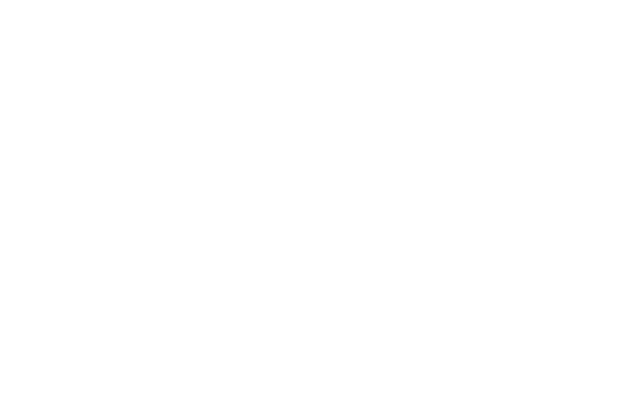
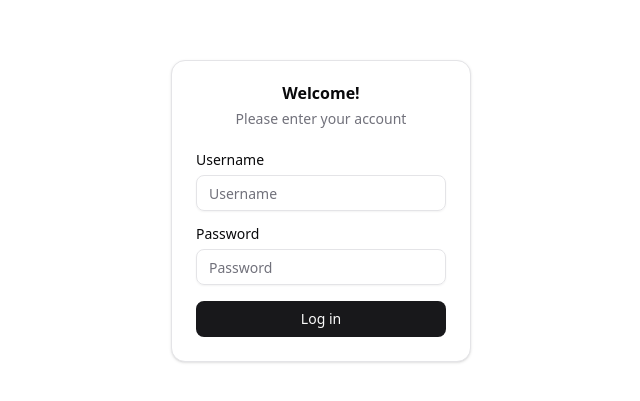
Before and after one commit to angeloyana-pub/hpe-system, a React (Vite) app in the folder client/: page /login in a window 1280 px wide. Before the commit this address had no page. Shown: the part 189-590 px from the top of the page, without its empty margins (319-959 px from the left). Built offline with nearby package versions, Linux system fonts and the light colour scheme.

Commit message:
feat: create login ui

```diff
--- a/client/src/App.jsx
+++ b/client/src/App.jsx
@@ -8,6 +8,7 @@
 import Purchases from './routes/(app)/purchases/page';
 import Suppliers from './routes/(app)/suppliers/page';
 import Tags from './routes/(app)/tags/page';
+import Login from './routes/(auth)/login/page';
 
 const queryClient = new QueryClient();
 
@@ -16,6 +17,7 @@
     <QueryClientProvider client={queryClient}>
       <BrowserRouter>
         <Routes>
+          <Route path="/login" element={<Login />} />
           <Route element={<AppLayout />}>
             <Route path="/parts" element={<Parts />} />
             <Route path="/tags" element={<Tags />} />
--- /dev/null
+++ b/client/src/routes/(auth)/login/_lib/validators.js
@@ -0,0 +1,6 @@
+import { z } from 'zod';
+
+export const loginSchema = z.object({
+  username: z.string().min(1).max(255),
+  password: z.string().min(1).max(255),
+});
--- /dev/null
+++ b/client/src/routes/(auth)/login/page.jsx
@@ -0,0 +1,82 @@
+import { zodResolver } from '@hookform/resolvers/zod';
+import { Loader } from 'lucide-react';
+import { useTransition } from 'react';
+import { useForm } from 'react-hook-form';
+
+import { Button } from '@/components/ui/button';
+import { Card, CardContent, CardDescription, CardHeader, CardTitle } from '@/components/ui/card';
+import {
+  Form,
+  FormControl,
+  FormField,
+  FormItem,
+  FormLabel,
+  FormMessage,
+} from '@/components/ui/form';
+import { Input } from '@/components/ui/input';
+
+import { loginSchema } from './_lib/validators';
+
+function Login() {
+  const [isLoginPending, startLoginTransition] = useTransition();
+
+  const form = useForm({
+    resolver: zodResolver(loginSchema),
+  });
+
+  const handleSubmit = (data) => {
+    startLoginTransition(async () => {
+      // TODO: login logic here
+      console.log(data);
+    });
+  };
+
+  return (
+    <div className="h-svh flex items-center justify-center">
+      <Card className="w-full sm:w-[300px]">
+        <CardHeader className="justify-center text-center">
+          <CardTitle>Welcome!</CardTitle>
+          <CardDescription>Please enter your account</CardDescription>
+        </CardHeader>
+        <CardContent>
+          <Form {...form}>
+            <form onSubmit={form.handleSubmit(handleSubmit)} className="grid gap-4">
+              <FormField
+                control={form.control}
+                name="username"
+                render={({ field }) => (
+                  <FormItem>
+                    <FormLabel>Username</FormLabel>
+                    <FormControl>
+                      <Input placeholder="Username" {...field} />
+                    </FormControl>
+                    <FormMessage />
+                  </FormItem>
+                )}
+              />
+              <FormField
+                control={form.control}
+                name="password"
+                render={({ field }) => (
+                  <FormItem>
+                    <FormLabel>Password</FormLabel>
+                    <FormControl>
+                      <Input placeholder="Password" {...field} />
+                    </FormControl>
+                    <FormMessage />
+                  </FormItem>
+                )}
+              />
+              <Button type="submit" disabled={isLoginPending}>
+                {isLoginPending && <Loader aria-hidden="true" className="animate-spin" />}
+                Log in
+              </Button>
+            </form>
+          </Form>
+        </CardContent>
+      </Card>
+    </div>
+  );
+}
+
+export default Login;
```
